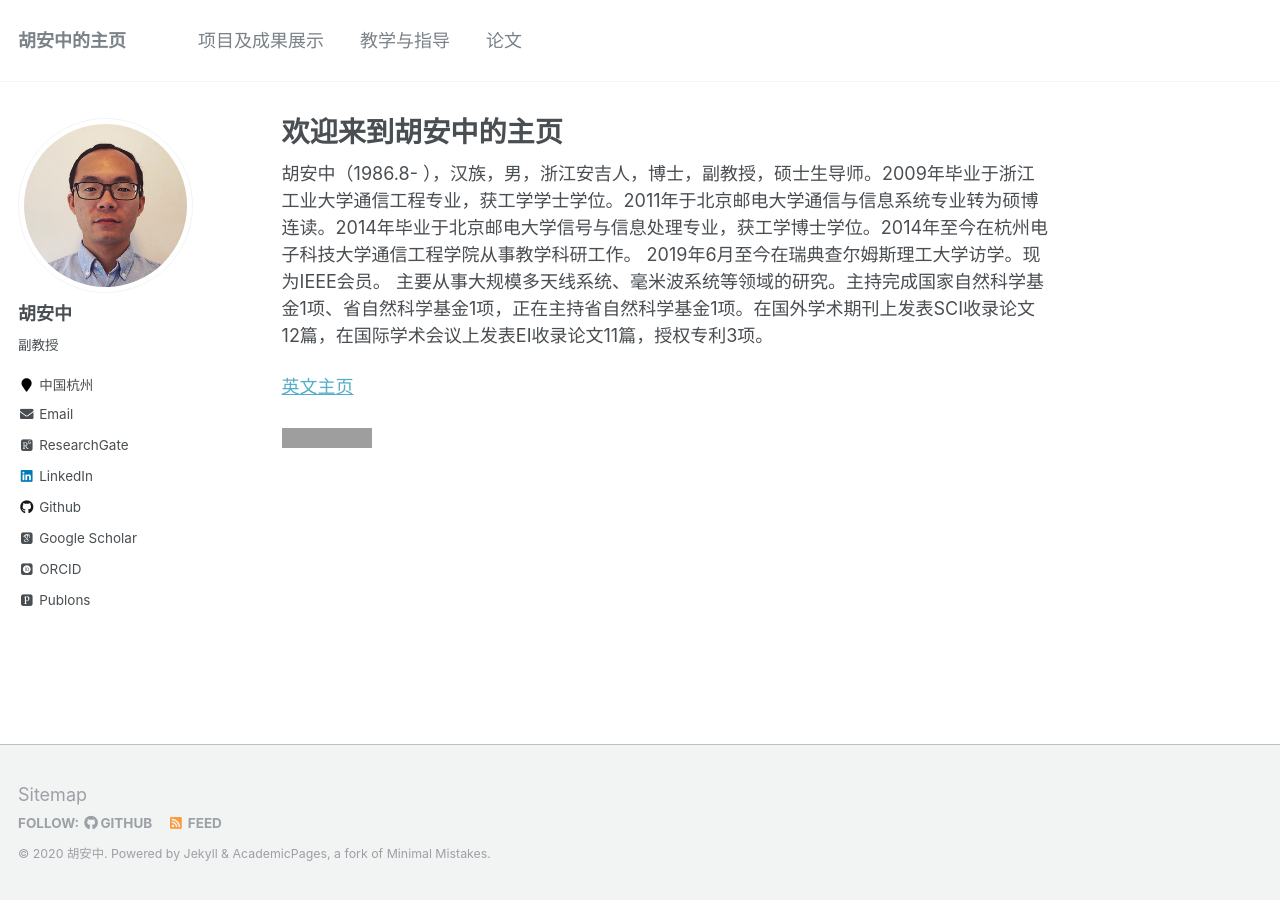
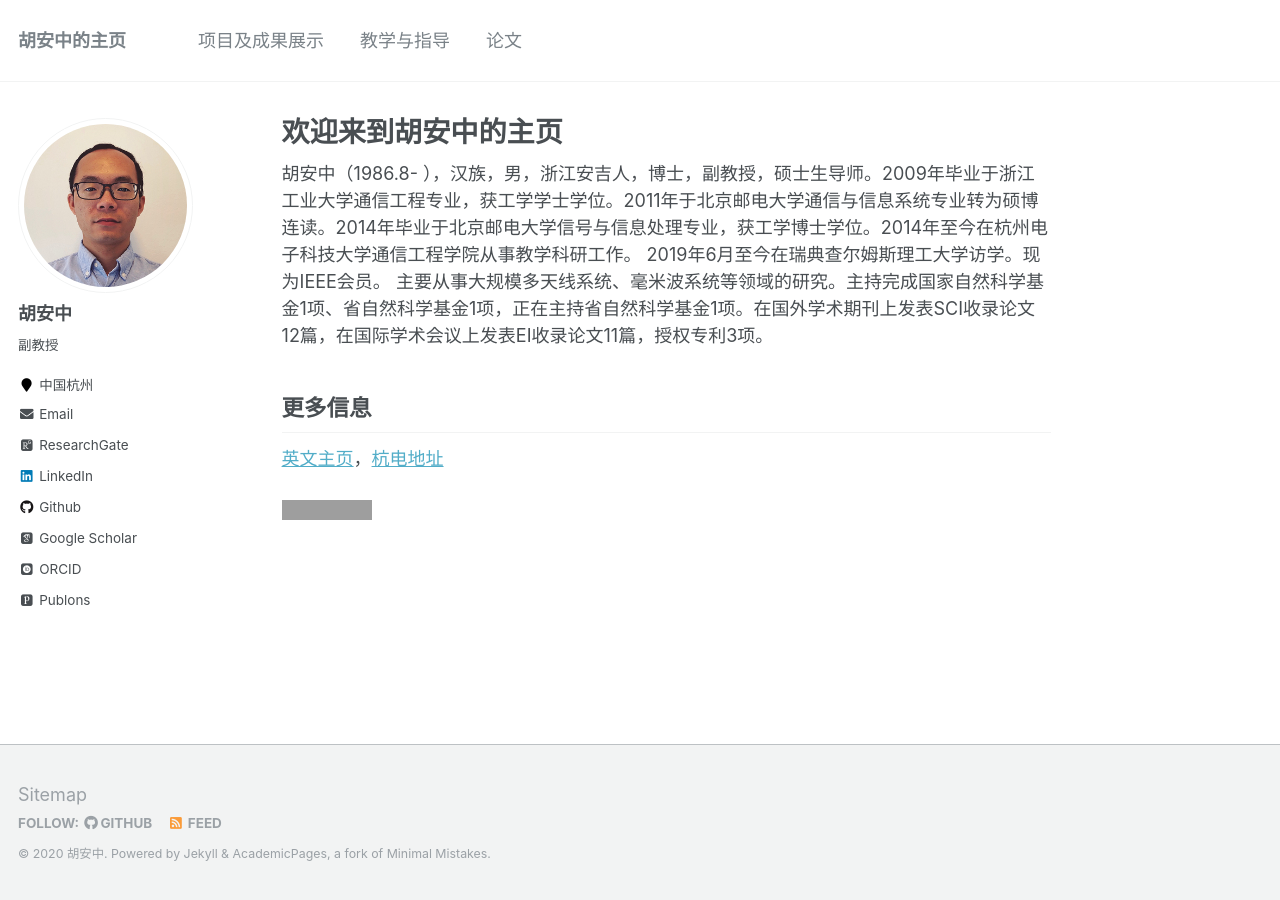
Before and after one commit to anzhonghu/ch, a Jekyll site: the page built from _pages/about.md, in a window 1280 px wide. Built offline with Jekyll 4.4.1, drawn with Linux system fonts in a browser that asks for light colours; some web fonts are replaced; grey boxes are pictures that could not be loaded.

Commit message:
Update about.md

```diff
--- a/_pages/about.md
+++ b/_pages/about.md
@@ -11,8 +11,8 @@ redirect_from:
 胡安中（1986.8- ），汉族，男，浙江安吉人，博士，副教授，硕士生导师。2009年毕业于浙江工业大学通信工程专业，获工学学士学位。2011年于北京邮电大学通信与信息系统专业转为硕博连读。2014年毕业于北京邮电大学信号与信息处理专业，获工学博士学位。2014年至今在杭州电子科技大学通信工程学院从事教学科研工作。 2019年6月至今在瑞典查尔姆斯理工大学访学。现为IEEE会员。
 主要从事大规模多天线系统、毫米波系统等领域的研究。主持完成国家自然科学基金1项、省自然科学基金1项，正在主持省自然科学基金1项。在国外学术期刊上发表SCI收录论文12篇，在国际学术会议上发表EI收录论文11篇，授权专利3项。
 
+## 更多信息
 
-
-[英文主页](https://anzhonghu.github.io/)
+[英文主页](https://anzhonghu.github.io/)，[杭电地址](https://j.map.baidu.com/80/1Uw)
 
 ![Hits](https://hitcounter.pythonanywhere.com/count/tag.svg?url=https%3A%2F%2Fgithub.com%2Fanzhonghu%2Fch)
```
